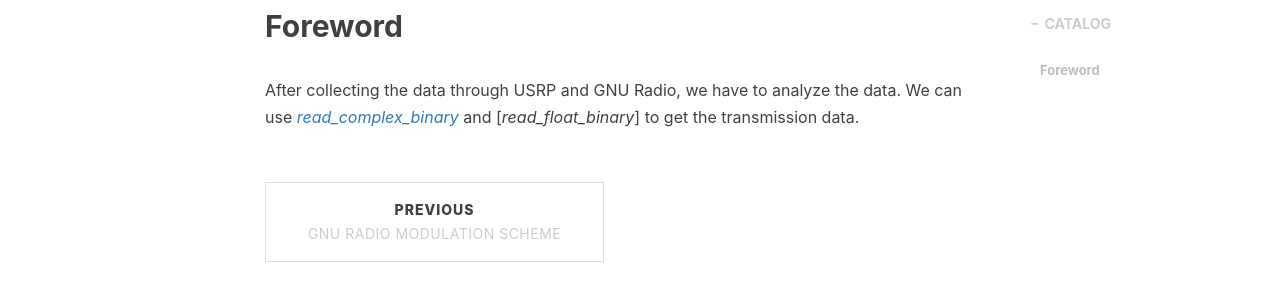
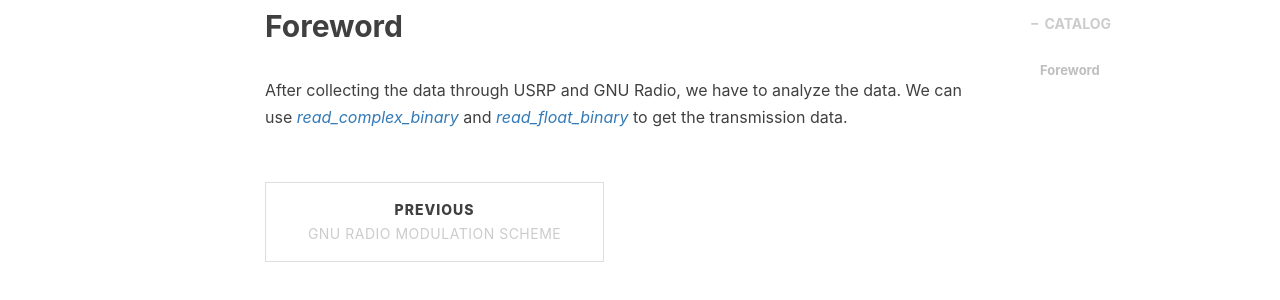
Before and after one commit to csxmt123/zhouwt612.github.io, a Jekyll site: the page built from _posts/2019-11-05-GNU Radio data analysis.md, in a window 1280 px wide. Shown: the part 628-928 px from the top of the page. Built offline with Jekyll 4.4.1, drawn with Linux system fonts in a browser that asks for light colours; nearby versions of some CDN libraries; comment, search, counter and statistics services are not loaded; part of the change alters nothing that is shown.

```diff
--- a/_posts/2019-11-05-GNU Radio data analysis.md
+++ b/_posts/2019-11-05-GNU Radio data analysis.md
@@ -12,4 +12,4 @@ tags:
 
 ## Foreword
 After collecting the data through USRP and GNU Radio, we have to analyze the data.
-We can use [*read_complex_binary*](https://github.com/zhouwt612/MI-communication-Implement/blob/master/Data%20capture/read_complex_binary.m) and [*read_float_binary*] to get the transmission data.
+We can use [*read_complex_binary*](https://github.com/zhouwt612/MI-communication-Implement/blob/master/Data%20capture/read_complex_binary.m) and [*read_float_binary*](https://github.com/zhouwt612/MI-communication-Implement/blob/master/Data%20capture/read_float_binary.m) to get the transmission data.
```
